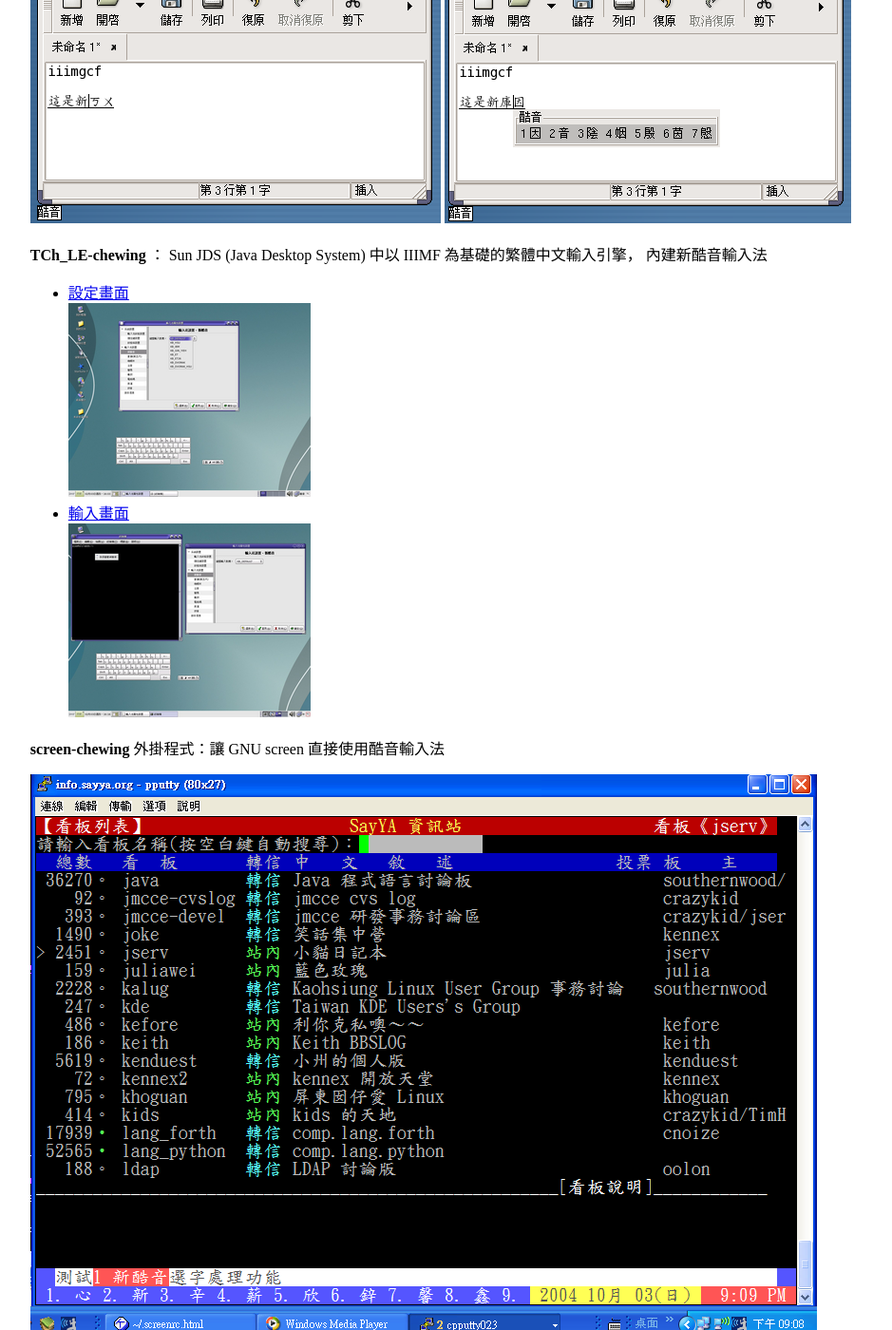
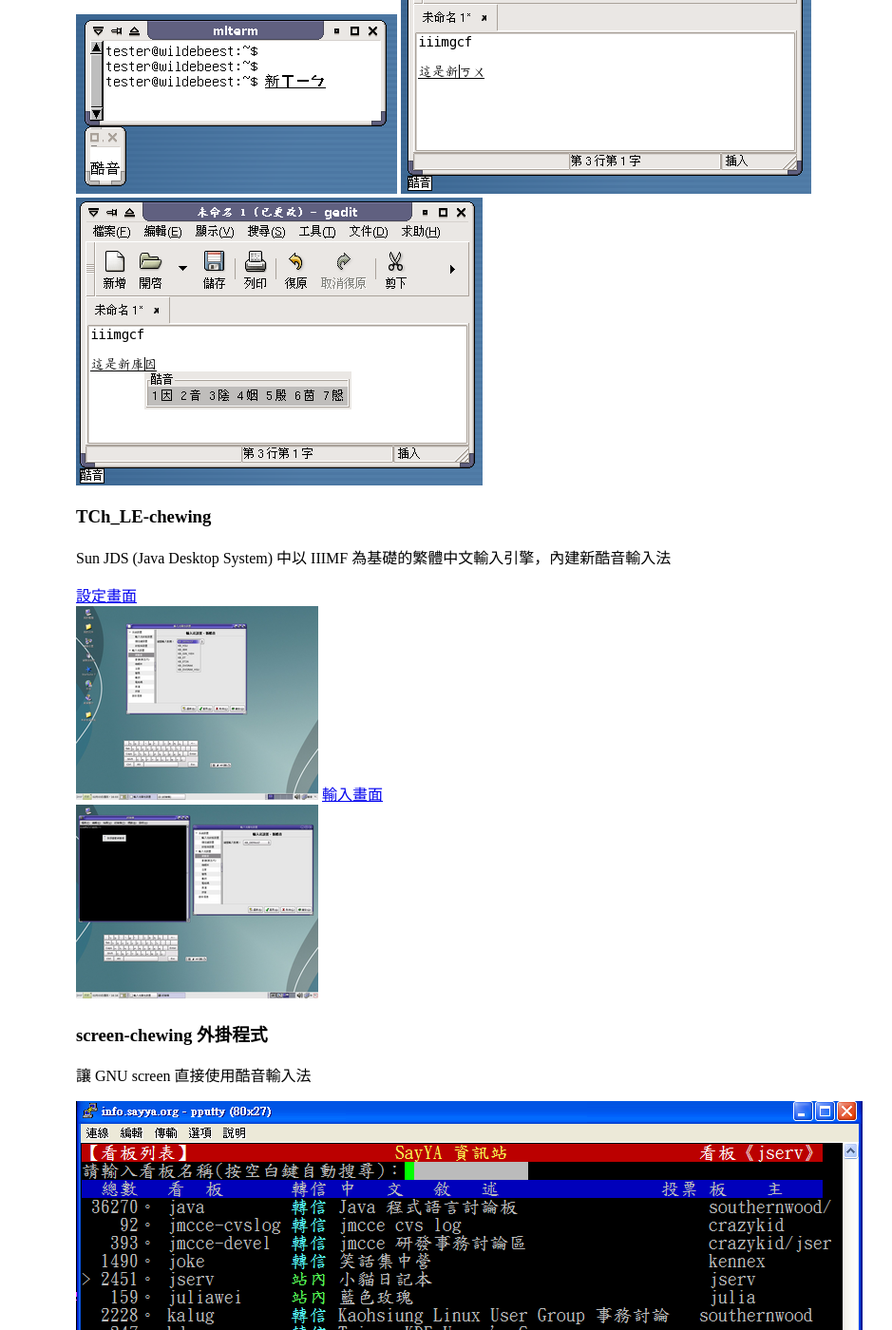
Before and after one commit to chewing/chewing.github.com, a Jekyll site: the page built from screenshots.html, in a window 1280 px wide and 1400 px high, scrolled down 3087 px. Shown: the whole window at 95% size, without its empty margins (136-1075 px from the left). Built offline with Jekyll 4.4.1, drawn with Linux system fonts in a browser that asks for light colours; some of the changed text lies outside the part shown.

Commit message:
adding screenshots.html

```diff
--- a/download.html
+++ b/download.html
@@ -1,3 +1,7 @@
+---
+layout: default
+title: Download 下載
+---
 <article>
 	<header>
 		<h3>Tarball 下載</h3>
--- a/screenshots.html
+++ b/screenshots.html
@@ -1,161 +1,79 @@
-<?xml version="1.0" encoding="UTF-8" ?>
-<!DOCTYPE html PUBLIC "-//W3C//DTD XHTML 1.0 Strict//EN" "http://www.w3.org/TR/xhtml1/DTD/xhtml1-strict.dtd">
-<html>
-<head>
-<meta http-equiv="Content-Type" content="text/html; charset=UTF-8">
-<title>Chewing - Headquarter of Intelligent Chinese Phonetic Input Method Development</title>
-<link rel="stylesheet" href="style.css" type="text/css"></link>
-</head>
-<body>
-<table class="page-layout" summary="layout table">
-  <tr>
-    <td class="page-title" colspan="2">
-      <img src="logo/48x48.png"
-        alt="Chewing Project logo"
-        align="right" hspace="10"
-        width="48" height="48" />
-      <b>Chewing / 新酷音</b>:<br />
-      智慧型注音輸入法發展總部
-    </td>
-  </tr>
-  <tr>
-    <td class="page-menu">
-<!-- BEGIN  menu -->
-<div class="box">
-  <div class="box-title">Menu</div>
-  <div class="menuitems">
-    <a href="index.html">Home</a>
-    <a href="credit.html">About & Credit</a>
-    <a href="news.html">News</a>
-    <a href="mailinglists.html">Mailinglists</a>
-    <a href="requirements.html">Requirements</a>
-    <a href="download.html">Download</a>
-    <a href="screenshots.html">Screenshots</a>
-    <a href="faq.html">FAQ</a>
-    <a href="license.html">License</a>
-    <a href="http://code.google.com/p/chewing/issues/list">Bugs</a>
-    <!--
-    <a href="todo.html">ToDo</a>
-    <a href="bugs.html">Bugs &amp; Patches</a>
-    -->
-    <a href="links.html">Links</a>
-  </div>
-</div>
-<!-- END menu -->
-
-    </td>
-    <td class="page-content">
-<!-- BEGIN warning -->
-<div class="warning">
-  <div class="warning-title">Note / 注意</div>
-  <ul>
-      <li>新酷音是延續著名的「酷音輸入法」的發展計畫</li>
-      <li>為了避免名稱混淆，本發展計畫特稱為「新酷音」</li>
-  </ul>
-</div>
-<!-- END warning -->
-
-<!-- BEGIN screenshots -->
-<div class="box">
-  <div class="box-title">Screenshots / 螢幕快照</div>
+---
+layout: default
+title: Screenshots 擷圖
+---
+<article>
+	<header>
+		<h3><b>OVIME-chewing</b> 輸入法模組 (透過 <a href="http://www.openvanilla.org/">OpenVanilla</a>)</h3>
+	</header>
+	<p><img src="screenshots/ovime-chewing.png" alt=" [Screenshot of OVIME-chewing] " /></p>
+<article>
+<article>
+	<header>
+		<h3><b>Win32-chewing</b> 新酷音 Win32 版 (在 Windows XP 下的執行畫面 )</h3>
+	</header>
+	<p><img src="screenshots/win32-chewing.png" alt=" [Screenshot of Win32-chewing] " /></p>
+</article>
+<article>
+        <header>
+                <h3><b>SCIM-chewing</b> 輸入法模組 (OnTheSpot Input style)</h3>
+        </header>
+        <p><img src="screenshots/scim-chewing-onthespot.png" alt=" [Screenshot of SCIM-chewing (OnTheSpot)] " /></p>
+</article>
+<article>
+        <header>
+                <h3><b>SCIM-chewing</b> 輸入法模組 (OverTheSpot input style)</h3>
+        </header>
+        <p><img src="screenshots/scim-chewing-overthespot.png" alt=" [Screenshot of SCIM-chewing (OverTheSpot)] " /></p>
+</article>
+<article>
+        <header>
+                <h3><b>SCIM-chewing</b> 輸入法模組搭配 SCIM 螢幕小鍵盤</h3>
+        </header>
+        <p><img src="screenshots/scim-input-pad.png" alt=" [Screenshot of SCIM-chewing and SCIM Input Pad] " /></p>
+</article>
+<article>
+        <header>
+                <h3><b>IIIMF-chewing</b> 輸入法引擎</h3>
+        </header>
         <p>
-    <b>OVIME-chewing</b> 輸入法模組 (透過 <a href="http://www.openvanilla.org/">OpenVanilla</a>)
-  </p>
-  <p>
-    <img src="screenshots/ovime-chewing.png"
-         alt=" [Screenshot of OVIME-chewing] "
-         border=0 width="424" height="322" />
-  </p>
-   <p>
-    <b>Win32-chewing</b> 新酷音 Win32 版 (在 Windows XP 下的執行畫面 )
-  </p>
-  <p>
-    <img src="screenshots/win32-chewing.png"
-         alt=" [Screenshot of Win32-chewing] "
-	 border=0 />
-  </p>
-
-  <p>
-    <b>SCIM-chewing</b> 輸入法模組 (OnTheSpot Input style)
-  </p>
-  <p>
-    <img src="screenshots/scim-chewing-onthespot.png"
-         alt=" [Screenshot of SCIM-chewing (OnTheSpot)] "
-	 border=0 width="602" height="224" />
-  </p>
-  <p>
-    <b>SCIM-chewing</b> 輸入法模組 (OverTheSpot input style)
-  </p>
-  <p>
-    <img src="screenshots/scim-chewing-overthespot.png"
-	 alt=" [Screenshot of SCIM-chewing (OverTheSpot)] "
-	 border=0 width="372" height="215" />
-  </p>
-  <p>
-    <b>SCIM-chewing</b> 輸入法模組搭配 SCIM 螢幕小鍵盤
-  </p>
-  <p>
-    <img src="screenshots/scim-input-pad.png"
-         alt=" [Screenshot of SCIM-chewing and SCIM Input Pad] "
-	 border=0 width="296" height="498" />
-  </p>
-  <p>
-    <b>IIIMF-chewing</b> 輸入法引擎
-  </p>
-  <p>
-    <img src="screenshots/iiimf-chewing-01.png"
-         alt=" [Screenshot of IIIMF-Chewing (1)] "
-         border=0 width="549" height="182" />
-    <img src="screenshots/iiimf-chewing-02.png"
-         alt=" [Screenshot of IIIMF-Chewing (2)] "
-         border=0 width="552" height="237" />
+		<img src="screenshots/iiimf-chewing-01.png" alt=" [Screenshot of IIIMF-Chewing (1)] " />
+		<img src="screenshots/iiimf-chewing-02.png" alt=" [Screenshot of IIIMF-Chewing (2)] " />
 		<img src="screenshots/iiimf-chewing-03.png" />
 		<img src="screenshots/iiimf-chewing-04.png" />
 		<img src="screenshots/iiimf-chewing-05.png" />
 		<img src="screenshots/iiimf-chewing-06.png" />
 		<img src="screenshots/iiimf-chewing-07.png" />
 	</p>
+</article>
+<article>
+        <header>
+                <h3><b>TCh_LE-chewing</b></h3>
+		<p>Sun JDS (Java Desktop System) 中以 IIIMF 為基礎的繁體中文輸入引擎，內建新酷音輸入法</p>
+        </header>
         <p>
-    <b>TCh_LE-chewing</b> ：
-    Sun JDS (Java Desktop System) 中以 IIIMF 為基礎的繁體中文輸入引擎，
-    內建新酷音輸入法
+		<a href="screenshots/jds-chewing.png">設定畫面<br /><img src="screenshots/jds-chewing-small.png" /></a>
+		<a href="screenshots/jds-chewing-input.png">輸入畫面<br /><img src="screenshots/jds-chewing-input-small.png" /></a>
 	</p>
-  <p>
-    <ul>
-      <li><a href="screenshots/jds-chewing.png">設定畫面<br /><img src="screenshots/jds-chewing-small.png" /></a></li>
-      <li><a href="screenshots/jds-chewing-input.png">輸入畫面<br /><img src="screenshots/jds-chewing-input-small.png" /></a></li>
-    </ul>
-  </p>
-  <p>
-    <b>screen-chewing</b> 外掛程式：讓 GNU screen 直接使用酷音輸入法
-  </p>
-  <p>
-    <img src="screenshots/screen-chewing.png"
-         alt=" [Screenshot of screen-chewing] "
-         border=0 width="828" height="594" />
-  </p>
-  <p>
-    <b>JMCCE-chewing</b> 輸入法子系統：JMCCE 內建的酷音輸入法
-  </p>
-  <p>
-    <img src="screenshots/jmcce-chewing.png"
-         alt=" [Screenshot of JMCCE-chewing] "
-         border=0 width="643" height="114" />
-  </p>
-  <p>
-    <b>XCIN-chewing</b> 輸入法模組：老字號 XCIN 的酷音輸入法 (最早的樣貌)
-  </p>
-  <p>
-    <img src="screenshots/xcin-chewing.png"
-         alt=" [Screenshot of XCIN-chewing] "
-         border=0 width="636" height="367" />
-  </p>
-</div>
-<!-- END screenshots -->
-
-Copyright (c) 2004, 2005, 2006 by Chewing core team.
-    </td>
-  </tr>
-</table>
-</body>
-</html>
+</article>
+<article>
+        <header>
+                <h3><b>screen-chewing</b> 外掛程式</h3>
+		<p>讓 GNU screen 直接使用酷音輸入法</p>
+        </header>
+        <p><img src="screenshots/screen-chewing.png" alt=" [Screenshot of screen-chewing] " /></p>
+</article>
+<article>
+        <header>
+                <h3><b>JMCCE-chewing</b> 輸入法子系統</h3>
+		<p>JMCCE 內建的酷音輸入法</p>
+        </header>
+        <p><img src="screenshots/jmcce-chewing.png" alt=" [Screenshot of JMCCE-chewing] " /></p>
+</article>
+<article>
+        <header>
+                <h3><b>XCIN-chewing</b> 輸入法模組</h3>
+		<p>老字號 XCIN 的酷音輸入法 (最早的樣貌)</p>
+        </header>
+        <p><img src="screenshots/xcin-chewing.png" alt=" [Screenshot of XCIN-chewing] " /></p>
+</article>
```
Lines whose indentation alone changed are shown as unchanged.
